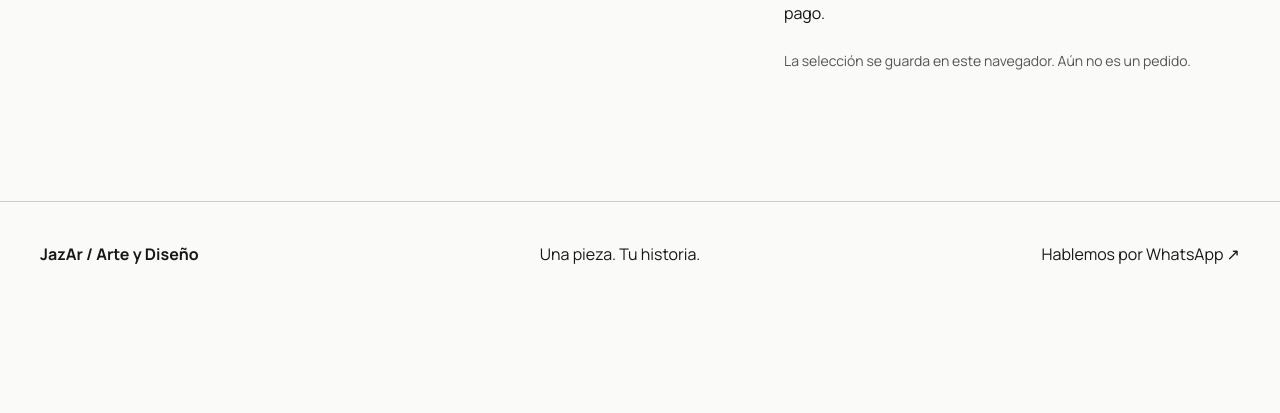
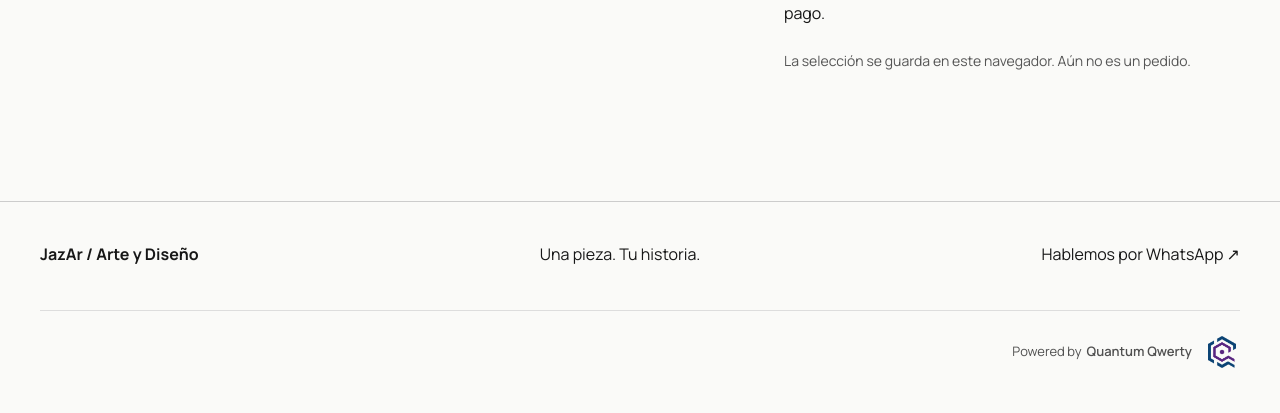
Before and after one commit to Memilio200104/JazAr-Arte-y-dise-o, a Django app: page /carrito/ in a window 1280 px wide. Shown: the part 703-1116 px from the top of the page. Before the commit the page ends 967 px from the top, so only its background shows below. Run offline with Django 5.2, Linux system fonts and the light colour scheme; data that the repository does not hold is empty.

Commit message:
Add discreet Quantum Qwerty footer credit

```diff
--- /dev/null
+++ b/static/css/credits.css
@@ -0,0 +1,36 @@
+.powered-by {
+  display: inline-flex;
+  align-items: center;
+  gap: 12px;
+  max-width: 100%;
+  font-size: 13px;
+  line-height: 1.5;
+  letter-spacing: 0;
+  color: #505050;
+}
+.powered-by-copy { display: flex; flex-wrap: wrap; column-gap: 5px; }
+.powered-by strong { font-weight: 600; }
+.powered-by img {
+  display: block;
+  flex: 0 0 auto;
+  width: 36px;
+  height: 42px;
+  object-fit: contain;
+  box-sizing: border-box;
+  padding: 4px;
+  background: #fafaf8;
+  border-radius: 4px;
+}
+.footer-bottom { align-items: center; gap: 20px; flex-wrap: wrap; }
+.site-footer .powered-by, .error-footer .powered-by { color: #c7c7c7; }
+.store-footer .footer-credit {
+  flex-basis: 100%;
+  border-top: 1px solid #ddd;
+  padding-top: 20px;
+  display: flex;
+  justify-content: flex-end;
+}
+.error-footer { display: flex; align-items: center; justify-content: space-between; flex-wrap: wrap; gap: 20px; }
+@media (max-width: 600px) {
+  .store-footer .footer-credit { justify-content: flex-start; }
+}
--- a/templates/base.html
+++ b/templates/base.html
@@ -13,6 +13,7 @@
   <link rel="stylesheet" href="{% static 'css/site.css' %}">
   <link rel="stylesheet" href="{% static 'css/polish.css' %}">
   <link rel="stylesheet" href="{% static 'css/store.css' %}">
+  <link rel="stylesheet" href="{% static 'css/credits.css' %}">
   <link rel="preload" href="{% static 'fonts/space-grotesk-latin.woff2' %}" as="font" type="font/woff2" crossorigin>
   <noscript><style>.site-header{position:static}html{scroll-padding-top:16px}.filters,.menu-toggle,.process-scene{display:none!important}.process-layout{grid-template-columns:1fr!important}.scene-mobile-image{display:block;width:100%;max-width:350px;aspect-ratio:1;object-fit:cover;margin-bottom:24px}@media(max-width:1023px){.site-header{height:auto;min-height:72px;flex-wrap:wrap;padding-top:20px;padding-bottom:20px}#site-nav{display:flex;position:static;flex-basis:100%;box-shadow:none;padding:12px 0 0}.future-nav-space{display:none}}</style></noscript>
   {% block styles %}{% endblock %}
--- a/templates/errors/page.html
+++ b/templates/errors/page.html
@@ -8,6 +8,7 @@
   <title>{{ status }} · {{ title }} · JazAr</title>
   <link rel="icon" href="{% static 'icons/favicon.ico' %}" sizes="any">
   <link rel="stylesheet" href="{% static 'css/errors.css' %}">
+  <link rel="stylesheet" href="{% static 'css/credits.css' %}">
 </head>
 <body>
   <a class="skip" href="#error-content">Saltar al contenido</a>
@@ -16,6 +17,6 @@
     <div class="artwork" aria-hidden="true"><img src="{% static 'images/client/materiales.webp' %}" width="1200" height="1600" alt=""><span class="frame"></span><span class="code">{{ status }}</span><span class="art-label">COLOR / MATERIA / IMAGINACIÓN</span></div>
     <div class="copy"><p class="eyebrow">FUERA DE LA COMPOSICIÓN · {{ status }}</p><h1>{{ title }}</h1><p>{{ message }}</p><div class="actions"><a class="primary" href="/">Volver al inicio <span aria-hidden="true">↗</span></a><a href="https://wa.me/525539754777" target="_blank" rel="noopener noreferrer">Hablar con JazAr <span aria-hidden="true">↗</span></a></div></div>
   </main>
-  <footer>Una pausa en el proceso. Las ideas continúan.</footer>
+  <footer class="error-footer"><span>Una pausa en el proceso. Las ideas continúan.</span>{% include 'includes/powered_by.html' %}</footer>
 </body>
 </html>
--- /dev/null
+++ b/templates/includes/powered_by.html
@@ -0,0 +1,5 @@
+{% load static %}
+<span class="powered-by" translate="no">
+  <span class="powered-by-copy"><span>Powered by</span> <strong>Quantum Qwerty</strong></span>
+  <img src="{% static 'images/brand/quantum-qwerty.png' %}" alt="" width="382" height="442" loading="lazy" decoding="async">
+</span>
--- a/templates/store/base.html
+++ b/templates/store/base.html
@@ -8,7 +8,7 @@
   <p class="store-feedback" data-store-feedback role="status" aria-live="polite"></p>
   <noscript><p>Activa JavaScript para guardar tu selección. También puedes <a href="{% url 'home' %}#contacto">contactar a Jazmin</a>.</p></noscript>
 </main>
-<footer class="store-footer"><strong>JazAr / Arte y Diseño</strong><span>Una pieza. Tu historia.</span><a href="https://wa.me/525539754777">Hablemos por WhatsApp <span aria-hidden="true">↗</span></a></footer>
+<footer class="store-footer"><strong>JazAr / Arte y Diseño</strong><span>Una pieza. Tu historia.</span><a href="https://wa.me/525539754777">Hablemos por WhatsApp <span aria-hidden="true">↗</span></a><div class="footer-credit">{% include 'includes/powered_by.html' %}</div></footer>
 {{ store_products|json_script:"store-products" }}
 {% endblock %}
 {% block motion %}<script defer src="{% static 'vendor/lucide.min.js' %}"></script><script defer src="{% static 'js/site.js' %}"></script><script defer src="{% static 'js/cart-state.js' %}"></script><script defer src="{% static 'js/store.js' %}"></script>{% endblock %}
--- a/templates/website/home.html
+++ b/templates/website/home.html
@@ -37,6 +37,6 @@
 <form id="contact-form" method="post" action="{% url 'contact' %}#contacto">{% csrf_token %}{% if form.errors %}<div class="form-status error" role="alert" tabindex="-1"><h3>Revisemos tu solicitud.</h3>{% for error in form.non_field_errors %}<p>{{ error }}</p>{% endfor %}{% if not form.non_field_errors %}<p>Corrige los campos indicados. Conservamos tu información.</p>{% endif %}</div>{% endif %}<div class="form-fields">{% for field in form %}{% if field.name == 'website' %}<div class="honeypot" aria-hidden="true">{{ field.label_tag }}{{ field }}</div>{% else %}<div class="field {% if field.name == 'message' %}field-wide{% endif %}"><label for="{{ field.id_for_label }}">{{ field.label }}{% if field.field.required %}<span aria-hidden="true"> *</span>{% endif %}</label>{{ field }}{% for error in field.errors %}<p class="field-error" id="{{ field.id_for_label }}_error">{{ error }}</p>{% endfor %}</div>{% endif %}{% endfor %}</div><p class="form-note">Usaremos los datos de esta solicitud para conversar sobre tu proyecto. La fecha deseada está sujeta a confirmación.</p><button class="button button-primary submit-button" type="submit"><span>Enviar mi idea</span><i data-lucide="arrow-up-right" aria-hidden="true"></i></button></form>
 </div></div></section>
 </main>
-<footer class="site-footer"><a class="wordmark" href="#contenido"><img class="brand-logo" src="{% static 'images/brand/jazar-original.png' %}" width="1365" height="1365" alt=""><span class="brand-type">JazAr<small>ARTE Y DISEÑO</small></span></a><p>Diseño que se vuelve parte de tu historia.</p><a class="back-top" href="#contenido" aria-label="Volver al inicio" title="Volver al inicio"><i data-lucide="arrow-up" aria-hidden="true"></i></a><div class="footer-bottom"><span>© {% now 'Y' %} JazAr Arte y Diseño</span><span>Hecho de ideas. Diseñado con intención.</span></div></footer>
+<footer class="site-footer"><a class="wordmark" href="#contenido"><img class="brand-logo" src="{% static 'images/brand/jazar-original.png' %}" width="1365" height="1365" alt=""><span class="brand-type">JazAr<small>ARTE Y DISEÑO</small></span></a><p>Diseño que se vuelve parte de tu historia.</p><a class="back-top" href="#contenido" aria-label="Volver al inicio" title="Volver al inicio"><i data-lucide="arrow-up" aria-hidden="true"></i></a><div class="footer-bottom"><span>© {% now 'Y' %} JazAr Arte y Diseño</span><span>Hecho de ideas. Diseñado con intención.</span>{% include 'includes/powered_by.html' %}</div></footer>
 {% endblock %}
 {% block motion %}{{ store_products|json_script:"store-products" }}{% include "includes/motion.html" %}<script defer src="{% static 'vendor/lucide.min.js' %}"></script><script defer src="{% static 'js/site.js' %}"></script><script defer src="{% static 'js/cart-state.js' %}"></script><script defer src="{% static 'js/store.js' %}"></script>{% endblock %}
```
Also changed, not shown: docs/footer-quantum-qwerty.md (added, +11 -0 lines), static/images/brand/quantum-qwerty.png (added).
